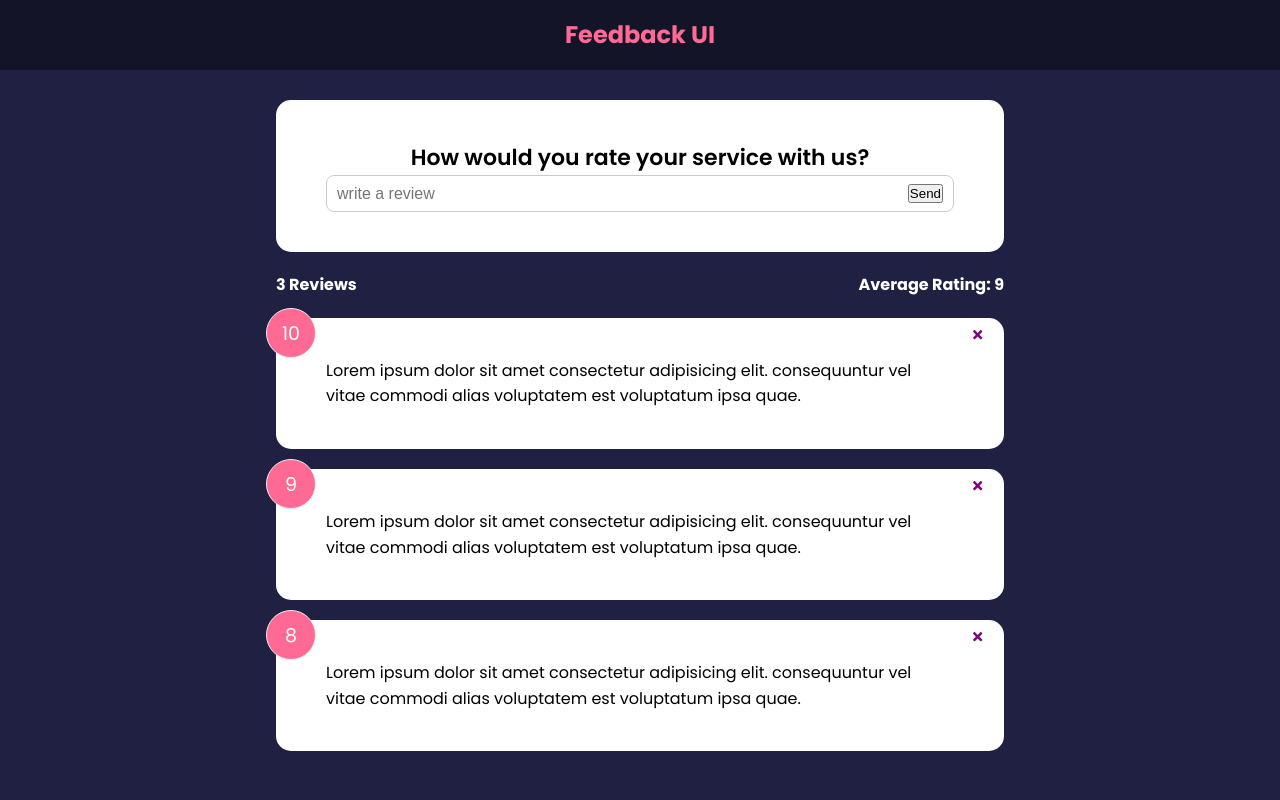
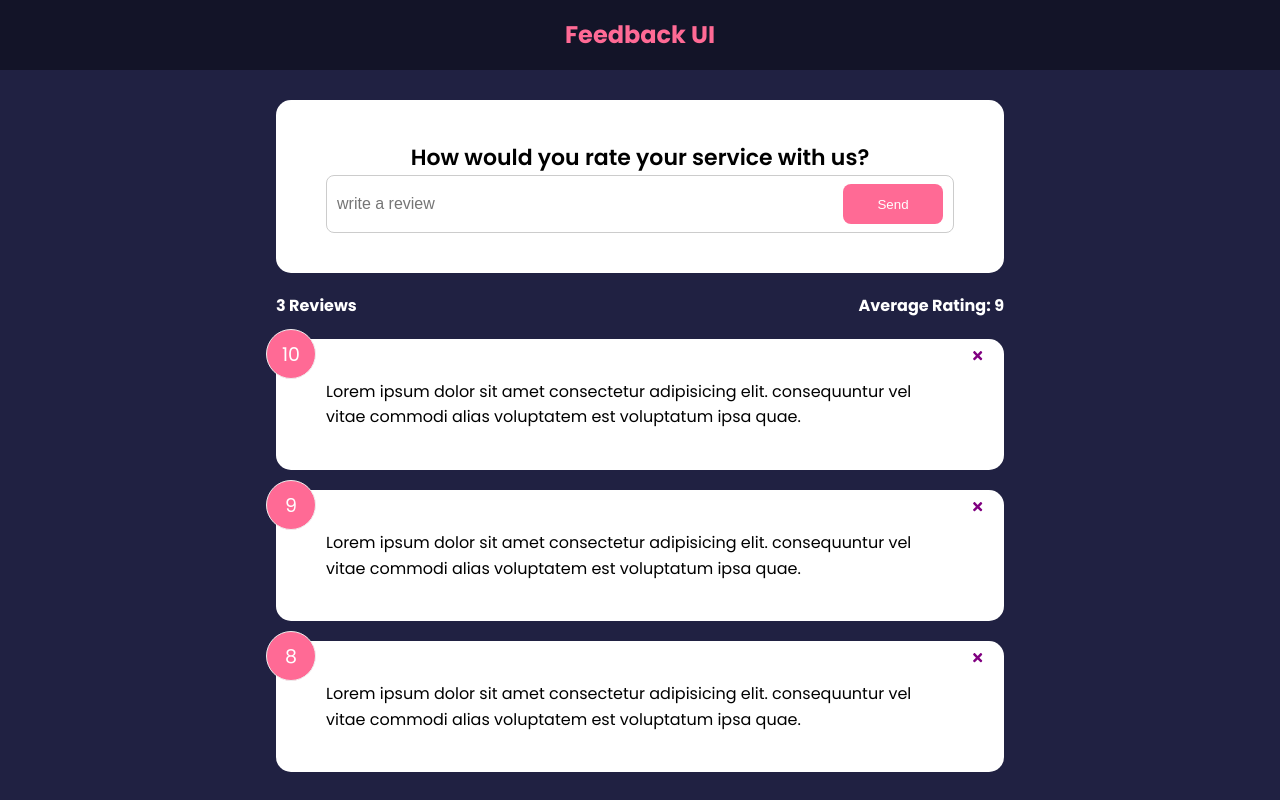
Before and after one commit to hyc0812/deploy-feedback-app, a React (Create React App) app: page / in a window 1280 px wide. Built offline with nearby package versions, Linux system fonts and the light colour scheme.

Commit message:
add shared button component

```diff
--- a/src/components/FeedbackForm.jsx
+++ b/src/components/FeedbackForm.jsx
@@ -1,5 +1,6 @@
 import Card from './shared/Card'
 import { useState } from 'react'
+import Button from './shared/Button'
 
 export default function FeedbackForm(props) {
 
@@ -14,8 +15,7 @@
                 <h2>How would you rate your service with us?</h2>
                 <div className="input-group">
                     <input onChange={handleTextChange} type="text" placeholder='write a review' value={text}/>
-
-                    <button type="submit">Send</button>
+                    <Button type="submit" version='secondary'>Send</Button>
                 </div>
             </form>
         </Card>
--- /dev/null
+++ b/src/components/shared/Button.jsx
@@ -0,0 +1,27 @@
+import PropTypes from 'prop-types'
+
+
+function Button({children, version, type, isDisabled }) {
+
+    return (
+        <button type={type} disabled={isDisabled} className={`btn btn-${version}`}>
+            {children}
+        </button>
+    )
+}
+
+
+Button.defaultProps = {
+    version:'primary',
+    type: 'button',
+    isDisabled: false
+}
+
+Button.propTypes = {
+    children: PropTypes.node.isRequired,
+    version: PropTypes.string,
+    type: PropTypes.string,
+    isDisabled: PropTypes.bool,
+}
+
+export default Button
```
